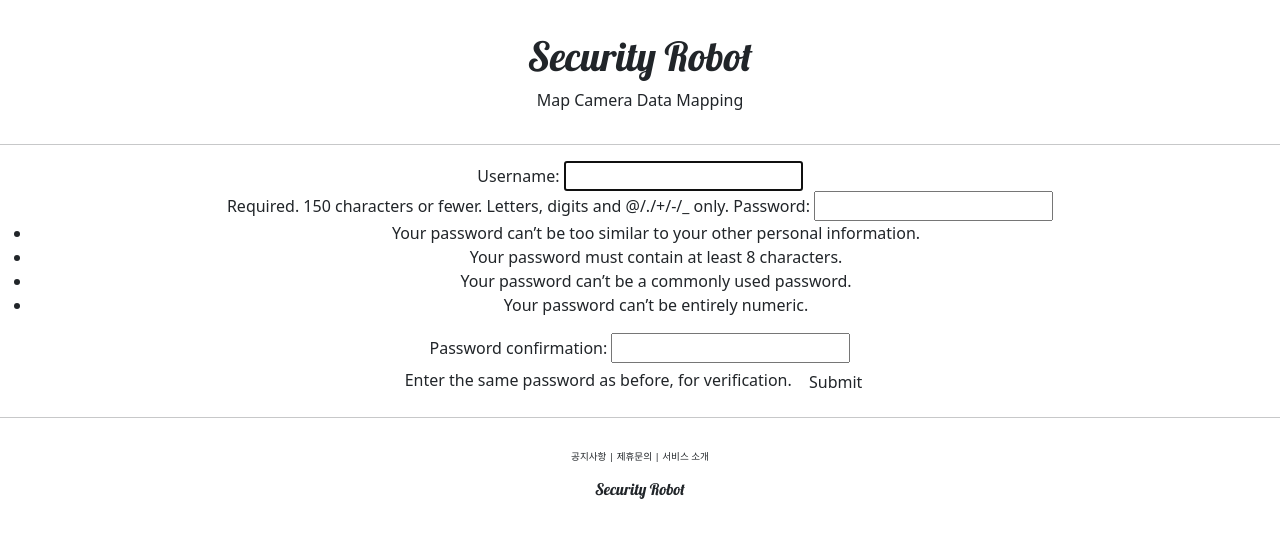
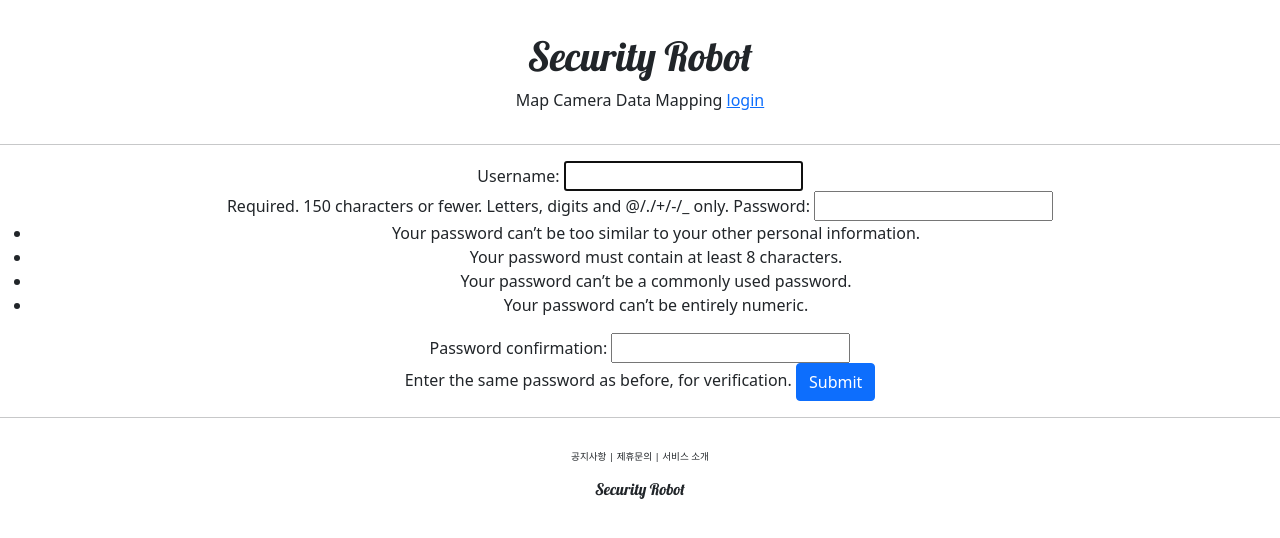
Before and after one commit to JeongJeWan/Graduation_pro, a Django app: page /account/create/ in a window 1280 px wide. Shown: the top 538 px of the page. Run offline with Django 4.2, Linux system fonts and the light colour scheme.

Commit message:
django course 22 commit

```diff
--- a/accountapp/templates/accountapp/create.html
+++ b/accountapp/templates/accountapp/create.html
@@ -6,7 +6,7 @@
         <form action="{% url 'accountapp:create' %}" method="post">
             {% csrf_token %}
             {{ form }}
-            <input type="submit" class="btn btn_primary">
+            <input type="submit" class="btn btn-primary">
         </form>
     </div>
 
--- a/accountapp/urls.py
+++ b/accountapp/urls.py
@@ -1,3 +1,4 @@
+from django.contrib.auth.views import LoginView, LogoutView
 from django.urls import path
 
 from accountapp.views import hello_world, AccountCreateView
@@ -7,5 +8,8 @@ app_name = "accountapp"
 urlpatterns = [
     path('hello_world/', hello_world, name='hello_world'),
 
+    path('login/', LoginView.as_view(template_name='accountapp/login.html'), name='login'),
+    path('logout/', LogoutView.as_view(), name='logout'),
+
     path('create/', AccountCreateView.as_view(), name='create'),
 ]
--- a/graduationArt/settings.py
+++ b/graduationArt/settings.py
@@ -14,6 +14,8 @@ from pathlib import Path
 
 import environ
 import os
+
+from django.urls import reverse_lazy
 
 env = environ.Env(
     # set casting, default value
@@ -138,6 +140,9 @@ STATICFILES_DIRS = [
     BASE_DIR / "static",
 ]
 
+LOGIN_REDIRECT_URL = reverse_lazy('accountapp:hello_world')
+LOGOUT_REDIRECT_URL = reverse_lazy('accountapp:login')
+
 # Default primary key field type
 # https://docs.djangoproject.com/en/4.0/ref/settings/#default-auto-field
 
--- a/templates/header.html
+++ b/templates/header.html
@@ -8,5 +8,14 @@
             <span>Camera</span>
             <span>Data</span>
             <span>Mapping</span>
+            {% if not user.is_authenticated %}
+            <a href="{% url 'accountapp:login' %}?next={{ request.path }}">
+                <span>login</span>
+            </a>
+            {% else %}
+            <a href="{% url 'accountapp:logout' %}?next={{ request.path }}">
+                <span>logout</span>
+            </a>
+            {% endif %}
         </div>
     </div>
```
Also changed, not shown: accountapp/templates/accountapp/login.html (added, +20 -0 lines).
